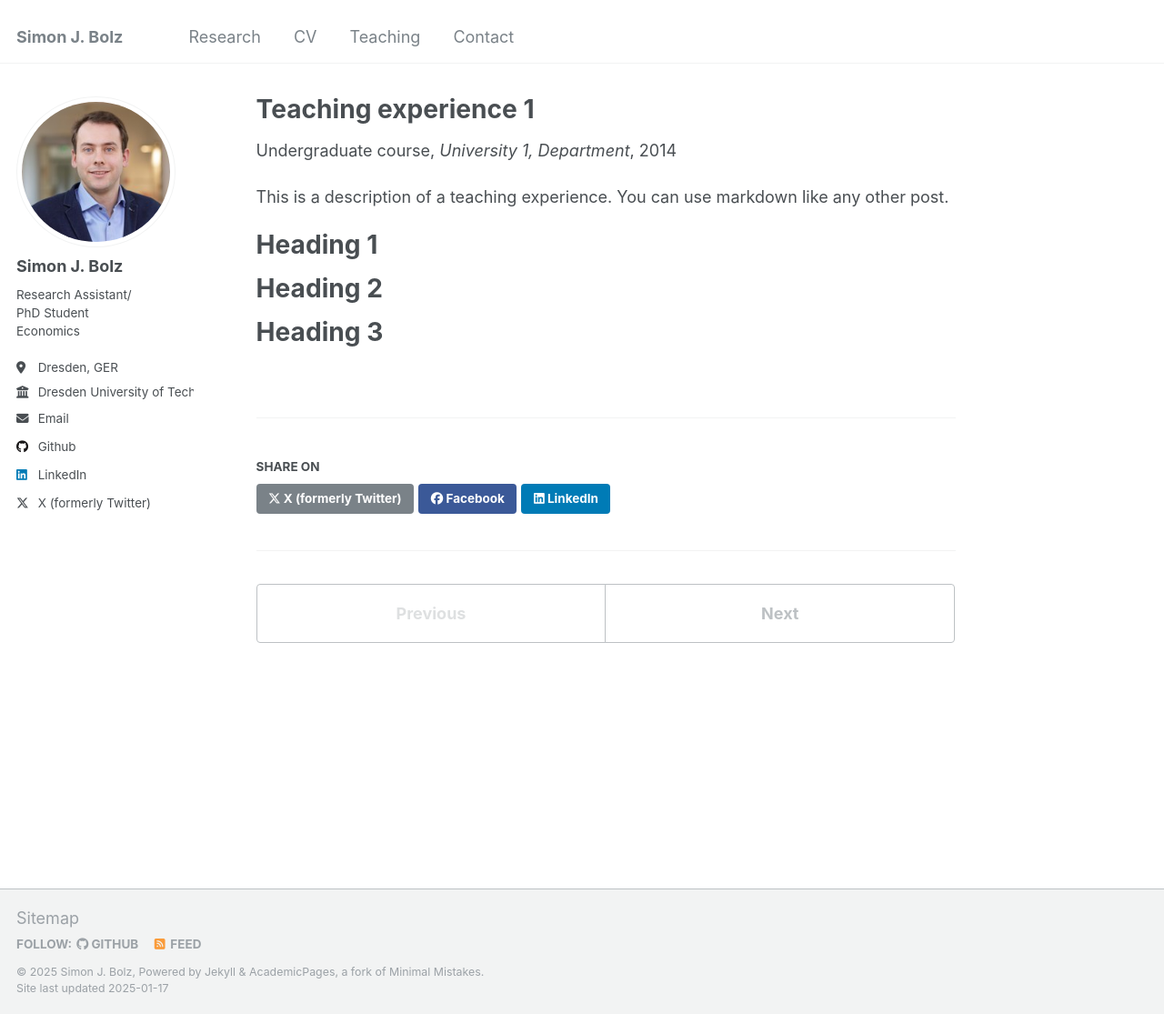
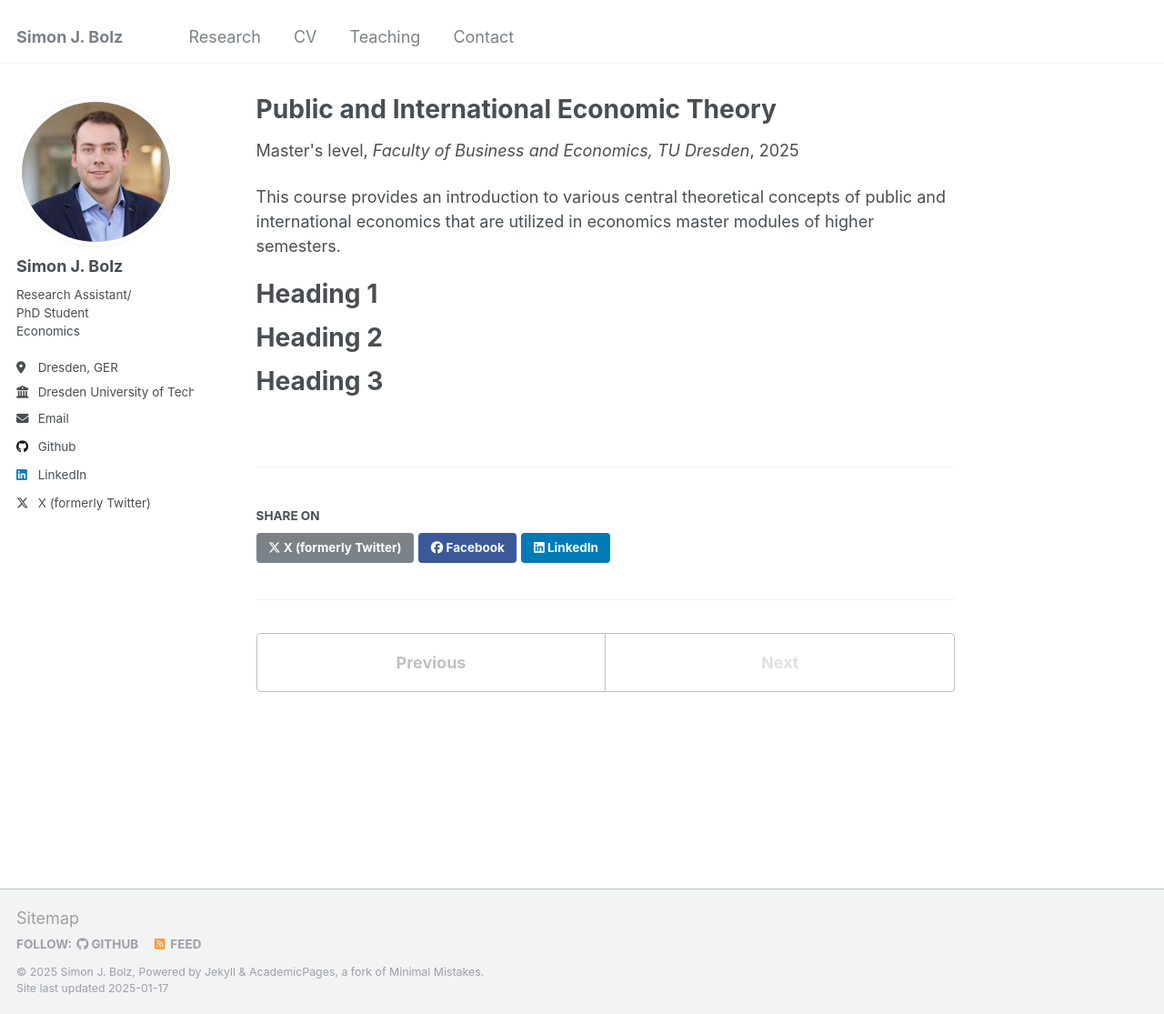
Before and after one commit to sjbolz/sjbolz.github.io, a Jekyll site: the page built from _teaching/2014-spring-teaching-1.md, in a window 1280 px wide and 1115 px high. Shown: the whole window at 91% size. Built offline with Jekyll 4.4.1, drawn with Linux system fonts in a browser that asks for light colours.

Commit message:
Update 2014-spring-teaching-1.md

```diff
--- a/_teaching/2014-spring-teaching-1.md
+++ b/_teaching/2014-spring-teaching-1.md
@@ -1,14 +1,13 @@
 ---
-title: "Teaching experience 1"
+title: "Public and International Economic Theory"
 collection: teaching
-type: "Undergraduate course"
+type: "Master's level"
 permalink: /teaching/2014-spring-teaching-1
-venue: "University 1, Department"
-date: 2014-01-01
-location: "City, Country"
+venue: "Faculty of Business and Economics, TU Dresden"
+date: Winter 2022, Winter 2023, Winter 2024
+location: "TU Dresden, Germany"
 ---
-
-This is a description of a teaching experience. You can use markdown like any other post.
+This course provides an introduction to various central theoretical concepts of public and international economics that are utilized in economics master modules of higher semesters.
 
 Heading 1
 ======
```
